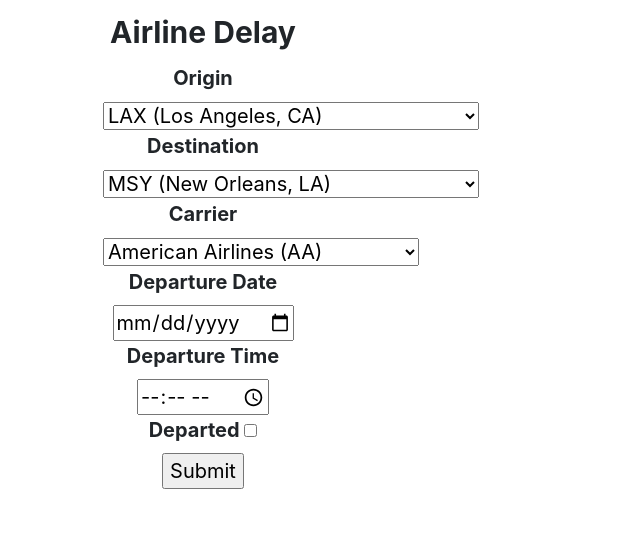
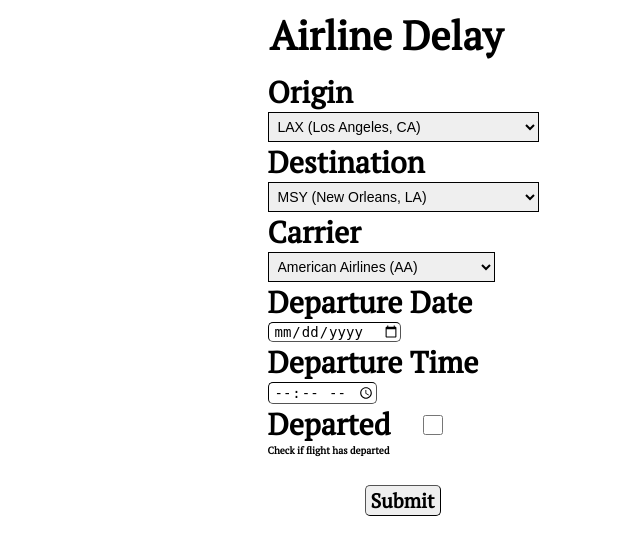
Before and after one commit to kcirtap2014/predictor-app-pmlee, a Flask app: page / in a window 1280 px wide. Shown: the top 555 px of the page, without its empty margins (247-887 px from the left). Run offline with Flask 2, Linux system fonts and the light colour scheme; parts of the project's set-up code (start-up, migrations or seed data) failed here and were passed over; some libraries are stand-ins or nearby versions.

Commit message:
css file correction

```diff
--- a/FLpredictorapp/static/css/custom.css
+++ b/FLpredictorapp/static/css/custom.css
@@ -1,5 +1,49 @@
 form {
     margin: 0 auto;
-    width:200px;
-    text-align:center;
+    width: 300px;
+    height: 400px;
+    font-size: 30px;
+    font-weight: bold;
+    text-align: justify;
+    font-family: 'PT Serif', serif;
 }
+
+fieldset {
+    border-style: hidden;
+}
+
+select {
+    font-size: 14px;
+    border-color:  black;
+    padding: 5px;
+    display: -webkit-box;
+    text-indent:  inherit;
+}
+
+input {
+    font-size: 14px;
+    border-color: black;
+    padding-left: 5px;
+    width:fit-content;
+    height:auto;
+    display:-webkit-box;
+    border-radius: 5px;
+    border-width:1px;
+    overflow: visible;
+
+}
+
+input[type="checkbox"] {
+    height: 20px;
+    width: 20px;
+    margin-left: 25px;
+    display:inline-block;
+}
+
+input#submit {
+    margin:0 auto;
+    font-size: 20px;
+    font-weight: bold;
+    text-align: justify;
+    font-family: 'PT Serif', serif;
+}
--- a/FLpredictorapp/templates/head.html
+++ b/FLpredictorapp/templates/head.html
@@ -1,9 +1,10 @@
 <head>
     <meta charset="utf-8" />
     <meta name="viewport" content="width=device-width, initial-scale=1">
-    <link href="{{url_for('static', filename='css/bootstrap/bootstrap.min.css')}}" rel="stylesheet" type="text/css" />
+    <link href="{{url_for('static', filename='css/bootstrap/bootstrap.min.css.map')}}" rel="stylesheet" type="text/css" />
+    <link href="https://fonts.googleapis.com/css?family=PT+Serif" rel="stylesheet">
     <link href="{{url_for('static', filename='css/custom.css')}}" rel="stylesheet"  />
-    <script src = "{{url_for('static', filename='js/bootstrap/bootstrap.min.js')}}"></script>
+    <script src = "{{url_for('static', filename='js/bootstrap/bootstrap.min.js.map')}}"></script>
     <script src = "{{url_for('static', filename='js/jquery/jquery.min.js')}}"></script>
 
     <title>{% block titre %}{{title}}{% endblock %}</title>
--- a/FLpredictorapp/templates/index.html
+++ b/FLpredictorapp/templates/index.html
@@ -12,32 +12,32 @@
 
       <form action="{{url_for("result")}}" method = "post">
          <fieldset>
-            <legend style = "font-size:30px;
-            font-weight:bold; padding-top:10px;
+            <legend style = "font-size:40px;
+            font-weight:bolder;
             text-center; ">{{title}}</legend>
             {{ form.hidden_tag() }}
 
-            <div style = "font-size:20px; font-weight:bold;width:200px;">
+            <div >
                {{ form.origin.label }}<br>
                {{ form.origin }}
-               <br>
 
                {{ form.dest.label }} <br>
                {{ form.dest }}
+
                {{ form.carrier.label }} <br>
                {{ form.carrier }}
-               {{ form.dep_day.label }}<br>
+
+                {{ form.dep_day.label }}<br>
                {{ form.dep_day }}
-               <br>
 
-               {{ form.dep_time.label }}<br>
+                {{ form.dep_time.label }}<br>
                {{ form.dep_time }}
-               <br>
 
-               {{ form.departed.label }}
-               <input style=" padding-left: 50px;"
-               type="checkbox" name="departed" value=True />
+               <a>{{ form.departed.label }} <input type="checkbox" name="departed" value=True />
                <input type="hidden" name="departed" value=False />
+               <div style="height:1px;font-size:10px;">Check if flight has departed</div></a>
+
+
                <br>
 
                {{ form.submit }}
--- a/FLpredictorapp/templates/result.html
+++ b/FLpredictorapp/templates/result.html
@@ -17,7 +17,7 @@
             text-center; ">{{title}}</legend>
             {{ form.hidden_tag() }}
 
-            <div style = "font-size:20px; font-weight:bold;width:200px;">
+            <div style = "font-size:20px; font-weight:bold;width:300px;">
                {{ form.origin.label }}<br>
                {{ origin_iata }}
                <br>
@@ -43,9 +43,8 @@
                type="checkbox" checked="unchecked" disabled />
                {% endif %}
                <br>
-               <div style = "font-size:20px; font-weight:bold;">Predicted delay</div><div style= "width:200px;">
+               <div style = "font-size:20px; font-weight:bold;">Predicted delay</div>
                    {{y_pred}} min (+/-{{rmse_score_test}} min)
-               </div>
 
             </div>
 
```
